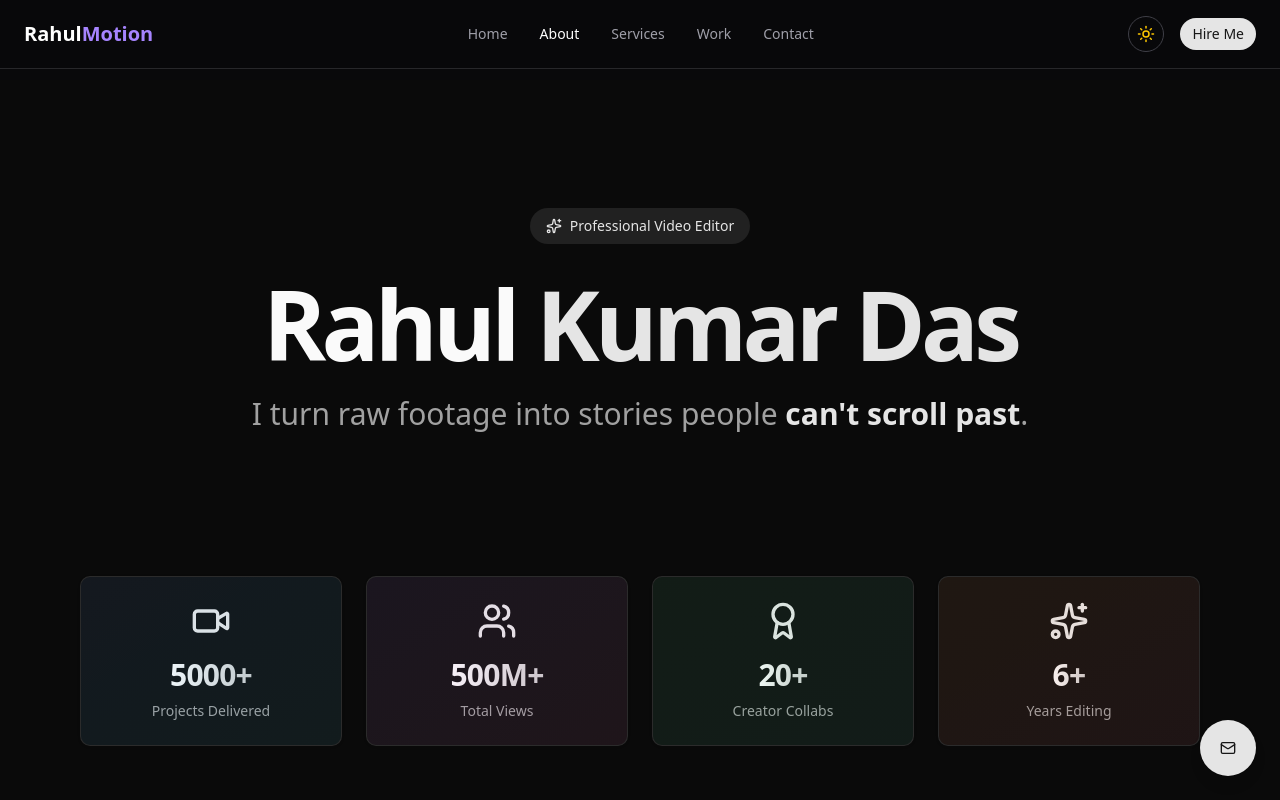
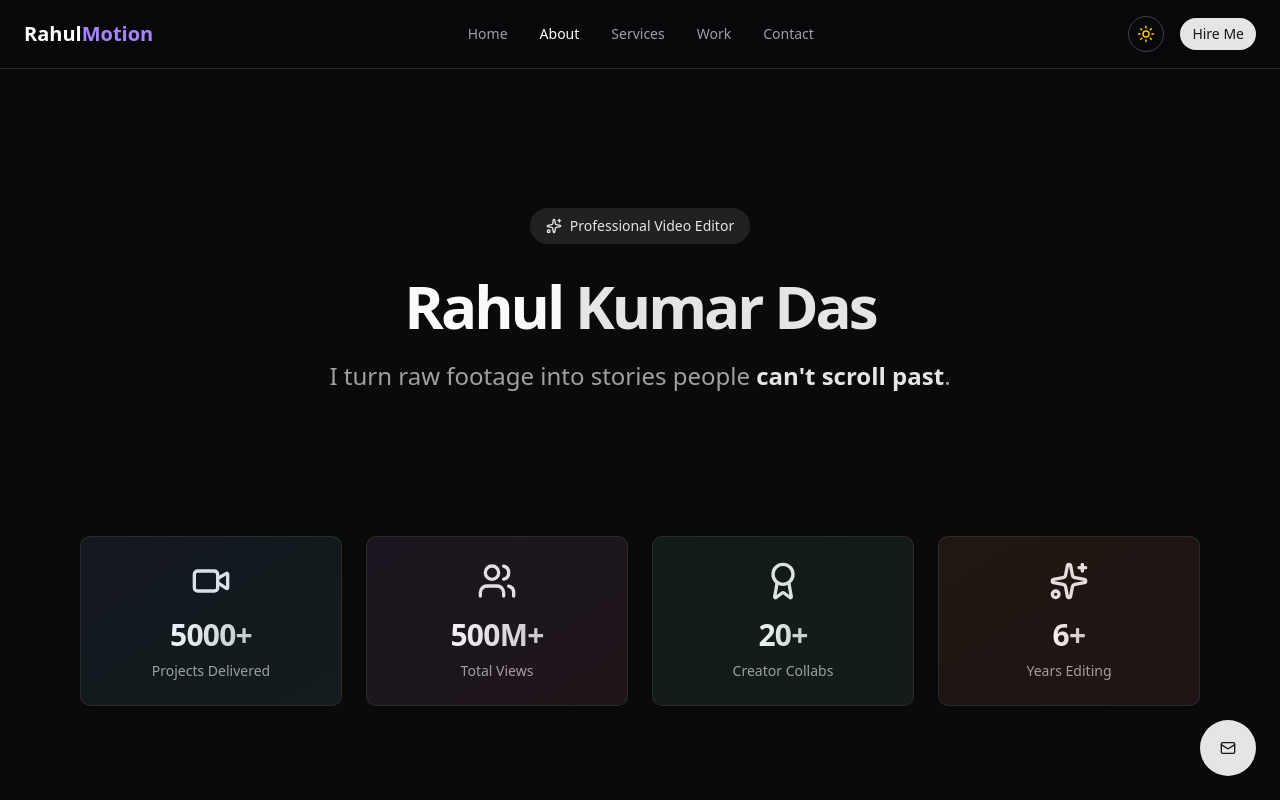
Before and after one commit to thetiwarishubh/video-editor-portfolio, a React (Vite) app: page /about in a window 1280 px wide. Shown: the top 800 px of the page. Built offline with nearby package versions, Linux system fonts and the light colour scheme.

Commit message:
update about page

```diff
--- a/src/pages/About.tsx
+++ b/src/pages/About.tsx
@@ -196,11 +196,11 @@ const About = () => {
             Professional Video Editor
           </div>
 
-          <h1 className="hero-text text-5xl sm:text-6xl md:text-7xl lg:text-8xl font-extrabold tracking-tighter text-foreground mb-6">
+          <h1 className="hero-text text-3xl sm:text-4xl md:text-5xl lg:text-6xl font-extrabold tracking-tighter text-foreground mb-6">
             Rahul<span className="text-primary"> Kumar Das</span>
           </h1>
 
-          <p className="hero-text text-xl sm:text-2xl md:text-3xl text-muted-foreground max-w-4xl mx-auto font-light mb-10">
+          <p className="hero-text text-lg sm:text-xl md:text-2xl text-muted-foreground max-w-4xl mx-auto font-light mb-10">
             I turn raw footage into stories people <span className="text-primary font-semibold">can't scroll past</span>.
           </p>
         </div>
```
